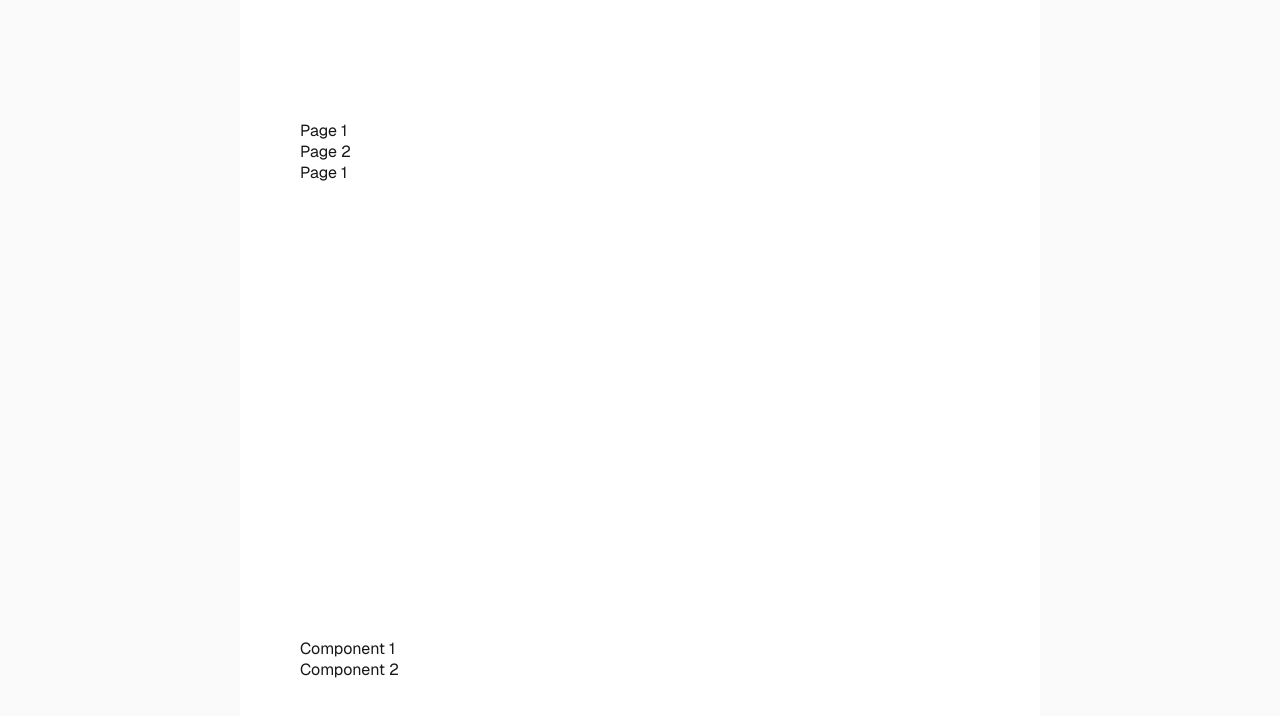
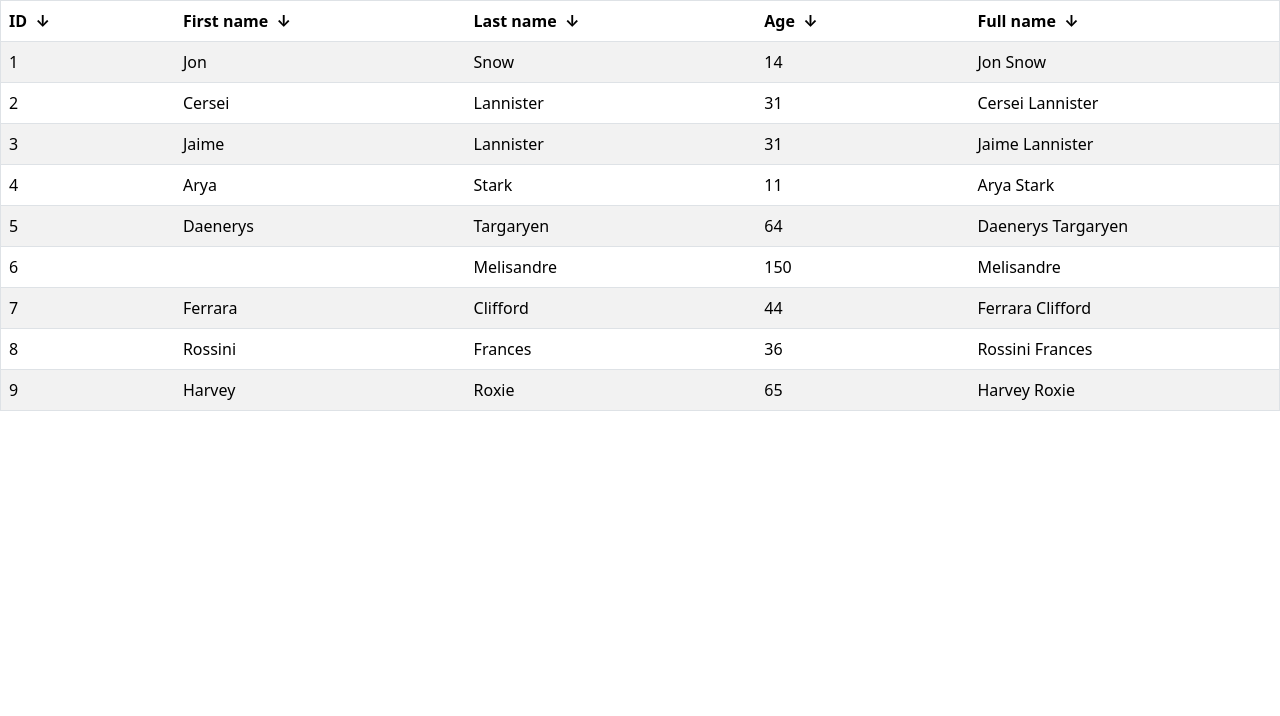
Before and after one commit to mrthetkhine/TuringJSReact13thBatch, a Next.js app in the folder frontend/: page / in a window 1280 px wide. Shown: the top 716 px of the page. Built offline with nearby package versions, Linux system fonts and the light colour scheme.

Commit message:
add React Component Design

```diff
--- a/frontend/package.json
+++ b/frontend/package.json
@@ -10,6 +10,7 @@
   },
   "dependencies": {
     "@hookform/resolvers": "^5.4.0",
+    "bootstrap": "^5.3.8",
     "classnames": "^2.5.1",
     "next": "16.2.9",
     "react": "19.2.4",
--- /dev/null
+++ b/frontend/src/app/components/datagrid/DataGrid.jsx
@@ -0,0 +1,94 @@
+import {useState} from "react";
+
+function DataGridColumn({columns,onColumnClick,sortedBy})
+{
+    //down &#8595;
+    //up arrow &#8593;
+    return(<thead>
+        <tr>
+        {
+            columns.map((column, i) =><th
+                onClick={()=>onColumnClick(i)}
+                key={i}
+                style={{
+                width: column.width,
+                cursor: 'pointer',
+            }}>
+                {column.headerName }&nbsp;
+                {
+                    sortedBy[i]? <span> &#8595;</span> :<span>&#8593;</span>
+                }
+
+            </th>)
+        }
+        </tr>
+        </thead>);
+}
+function DataGridBody({columns,rows}) {
+    return(<tbody>
+    {
+        rows.map((row, i) =><tr key={i}>
+            {
+                columns.map((column, j) =><td key={j} >
+                    {
+                       column.valueGetter?column.valueGetter(row[column.field],row) : row[column.field]
+                    }
+                </td>)
+            }
+        </tr>)
+    }
+    </tbody>);
+}
+export default function DataGrid({columns,rows})
+{
+    //[true,true,true,true] =>true = >ascending
+    const [sortByAscending, setSortByAscending] = useState(columns.map((column, i) =>true));
+    console.log('sorted by sortByAscending ',sortByAscending);
+    const [rowData, setRowData] = useState(rows);
+    const onColumnClick = (index) => {
+        console.log('Click on column', index);
+        rowData.sort((rowA,rowB)=>{
+            //console.log('rowA ',rowA);
+            //console.log('rowB ',rowB);
+            let dataA = rowA[columns[index].field]??'';
+            let dataB = rowB[columns[index].field]??'';
+            //console.log('Data A',dataA);
+            //console.log('Data B ',dataB);
+            let ascending = sortByAscending[index];
+            if(typeof dataA ==='number')
+            {
+                if(ascending)
+                {
+                    return dataB- dataA;
+                }
+                else
+                {
+                    return dataA- dataB;
+                }
+
+            }
+            else
+            {
+                console.log('Compare as string');
+                if(ascending)
+                {
+                    return dataB.localeCompare(dataA);
+                }
+                else
+                {
+                    return dataA.localeCompare(dataB);
+                }
+
+            }
+
+        });
+        sortByAscending[index] = !sortByAscending[index];
+        setSortByAscending(sortByAscending);
+        setRowData([...rowData]);
+    };
+    return(<table border="1" className="table table-striped">
+        <DataGridColumn columns={columns} onColumnClick ={onColumnClick}
+                        sortedBy={sortByAscending}/>
+        <DataGridBody columns={columns} rows={rowData}/>
+    </table>);
+}
--- /dev/null
+++ b/frontend/src/app/components/datagrid/DataGridDemo.jsx
@@ -0,0 +1,49 @@
+import DataGrid from "@/app/components/datagrid/DataGrid";
+
+const columns = [
+    { field: 'id', headerName: 'ID', width: 90 },
+    {
+        field: 'firstName',
+        headerName: 'First name',
+        width: 150,
+        editable: true,
+    },
+    {
+        field: 'lastName',
+        headerName: 'Last name',
+        width: 150,
+        editable: true,
+    },
+    {
+        field: 'age',
+        headerName: 'Age',
+        type: 'number',
+        width: 110,
+        editable: true,
+    },
+    {
+        field: 'fullName',
+        headerName: 'Full name',
+        description: 'This column has a value getter and is not sortable.',
+        sortable: false,
+        width: 160,
+        valueGetter: (value, row) => `${row.firstName || ''} ${row.lastName || ''}`,
+    },
+];
+
+const rows = [
+    { id: 1, lastName: 'Snow', firstName: 'Jon', age: 14 },
+    { id: 2, lastName: 'Lannister', firstName: 'Cersei', age: 31 },
+    { id: 3, lastName: 'Lannister', firstName: 'Jaime', age: 31 },
+    { id: 4, lastName: 'Stark', firstName: 'Arya', age: 11 },
+    { id: 5, lastName: 'Targaryen', firstName: 'Daenerys', age: 64 },
+    { id: 6, lastName: 'Melisandre', firstName: null, age: 150 },
+    { id: 7, lastName: 'Clifford', firstName: 'Ferrara', age: 44 },
+    { id: 8, lastName: 'Frances', firstName: 'Rossini', age: 36 },
+    { id: 9, lastName: 'Roxie', firstName: 'Harvey', age: 65 },
+];
+export default function DataGridDemo()
+{
+    return(<DataGrid columns={columns}
+                     rows={rows} />)
+}
--- /dev/null
+++ b/frontend/src/app/components/patterns/render_property/RenderProp.jsx
@@ -0,0 +1,40 @@
+import {useState} from "react";
+
+const initialTodos = [
+    {
+        id : 1,
+        title: 'Task 1'
+    },
+    {
+        id : 2,
+        title: 'Task 2'
+    },
+    {
+        id : 3,
+        title: 'Task 3'
+    },
+];
+//render=(todo)=>any JSX
+function TodoList({render})
+{
+    const [todos,setTodos] = useState(initialTodos);
+    return (<div>
+        {
+            todos.map(td=>render(td))
+        }
+    </div>)
+}
+export default function RenderProp()
+{
+    const onClickHandler = (todo) => {
+        console.log('TodoClicked ',todo);
+    }
+    const renderTodo= (todo)=>{
+        return <h3 key={todo.id} onClick={onClickHandler}>
+            {todo.title}
+        </h3>
+    }
+    return (<div>
+        <TodoList render={renderTodo}/>
+    </div>);
+}
--- /dev/null
+++ b/frontend/src/app/components/patterns/render_property/WhyRenderProp.jsx
@@ -0,0 +1,33 @@
+import {useState} from "react";
+
+const initialTodos = [
+    {
+        id : 1,
+        title: 'Task 1'
+    },
+    {
+        id : 2,
+        title: 'Task 2'
+    },
+    {
+        id : 3,
+        title: 'Task 3'
+    },
+];
+function TodoList()
+{
+    const [todos,setTodos] = useState(initialTodos);
+    return (<div>
+        {
+            todos.map(td=><div key={td.id}>
+                {td.title}
+            </div>)
+        }
+    </div>)
+}
+export default function WhyRenderProp()
+{
+    return (<div>
+        <TodoList/>
+    </div>);
+}
--- /dev/null
+++ b/frontend/src/app/components/router/Router.jsx
@@ -0,0 +1,61 @@
+
+/*
+config=[
+    {
+        name: 'Home',
+        path:'/',
+        component:Home
+    },
+    {
+        name: 'Movies',
+        path:'movies',
+        component:Movie
+    },
+]
+* */
+import {useState} from "react";
+
+export default function Router({config}) {
+    let [activeIndex,setActiveIndex] = useState(0);
+
+    const onClickHandler = (event,index)=>{
+        event.preventDefault();
+        setActiveIndex(index);
+        console.log('Active index ',index);
+    }
+    return(<div>
+        <nav className="navbar navbar-expand-lg navbar-light bg-light">
+            <div className="container-fluid">
+
+                <div className="collapse navbar-collapse" id="navbarSupportedContent">
+                    <ul className="navbar-nav me-auto mb-2 mb-lg-0">
+                        {/*<li className="nav-item">
+                            <a className="nav-link active" aria-current="page" href="#">Home</a>
+                        </li>
+                        <li className="nav-item">
+                            <a className="nav-link" href="#">Link</a>
+                        </li>
+
+                        <li className="nav-item">
+                            <a className="nav-link" href="#" tabIndex="-1" aria-disabled="true">Disabled</a>
+                        </li>*/}
+                        {
+                            config.map((item, index) => <li className="nav-item" key={index}
+                                                            onClick={(event)=>onClickHandler(event,index)} >
+                                <a className="nav-link"  href={item.path}>
+                                    {item.name}
+                                </a>
+                            </li>)
+                        }
+                    </ul>
+
+                </div>
+            </div>
+        </nav>
+        <div>
+            {
+                config[activeIndex].component
+            }
+        </div>
+    </div>);
+}
--- /dev/null
+++ b/frontend/src/app/components/router/RouterDemo.jsx
@@ -0,0 +1,20 @@
+import Router from "@/app/components/router/Router";
+import Timer from "@/app/components/Timer";
+import TodoList from "@/app/components/TodoList";
+
+export default function RouterDemo()
+{
+    const config= [
+        {
+            name: 'Home',
+            path:'/',
+            component:<Timer/>
+        },
+        {
+            name: 'Todo',
+            path:'todos',
+            component:<TodoList/>
+        },
+    ];
+    return (<Router config={config}/>);
+}
--- a/frontend/src/app/layout.js
+++ b/frontend/src/app/layout.js
@@ -1,5 +1,6 @@
 import { Geist, Geist_Mono } from "next/font/google";
 import "./globals.css";
+import "bootstrap/dist/css/bootstrap.min.css";
 
 const geistSans = Geist({
   variable: "--font-geist-sans",
@@ -18,7 +19,7 @@ export const metadata = {
 
 export default function RootLayout({ children }) {
   return (
-    <html lang="en" className={`${geistSans.variable} ${geistMono.variable}`}>
+    <html lang="en" >
       <body>{children}</body>
     </html>
   );
--- a/frontend/src/app/page.js
+++ b/frontend/src/app/page.js
@@ -47,6 +47,10 @@ import SignupForm from "@/app/components/form/SignupForm";
 import WhyHocDemo from "@/app/components/patterns/hoc/WhyHocDemo";
 import WithHOC from "@/app/components/patterns/hoc/WithHOC";
 import WithLoggerHOC from "@/app/components/patterns/hoc/WithLoggerHOC";
+import WhyRenderProp from "@/app/components/patterns/render_property/WhyRenderProp";
+import RenderProp from "@/app/components/patterns/render_property/RenderProp";
+import RouterDemo from "@/app/components/router/RouterDemo";
+import DataGridDemo from "@/app/components/datagrid/DataGridDemo";
 export default function Home() {
 
    let style={
@@ -54,8 +58,8 @@ export default function Home() {
    }
 
   return (
-    <div className={styles.page}>
-      <main className={styles.main}>
+    <div >
+      <main >
 
        {/* <HelloWorld/>
         <HelloWorld/>
@@ -121,8 +125,12 @@ export default function Home() {
           {/*<SimpleFormWithCustomHook/>*/}
           {/*<SignupForm/>*/}
           {/*<WhyHocDemo/>*/}
-          <WithHOC/>
-          <WithLoggerHOC/>
+         {/* <WithHOC/>
+          <WithLoggerHOC/>*/}
+         {/* <WhyRenderProp/>*/}
+         {/* <RenderProp/>*/}
+          {/*<RouterDemo/>*/}
+          <DataGridDemo/>
       </main>
     </div>
   );
```
Also changed, not shown: 1 other file (tests, documents, lock files or other folders).
